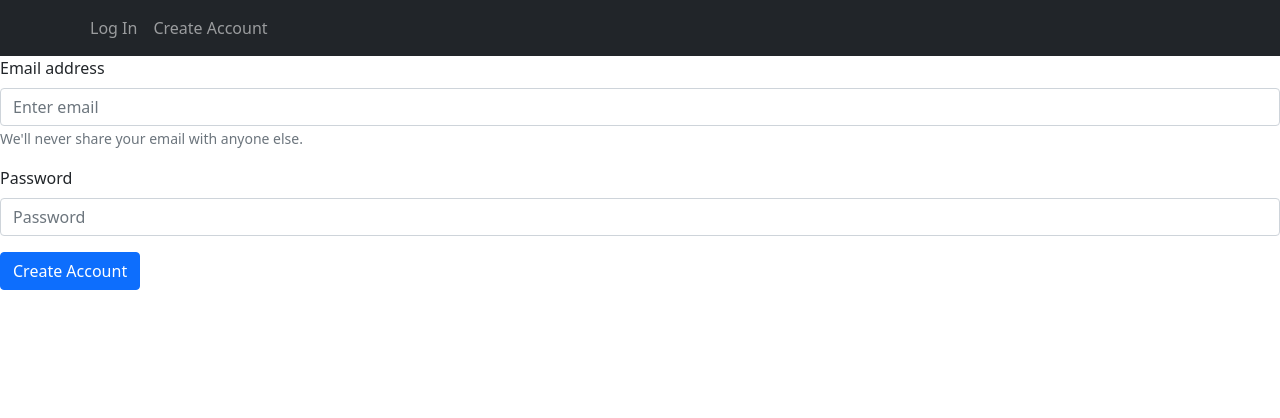
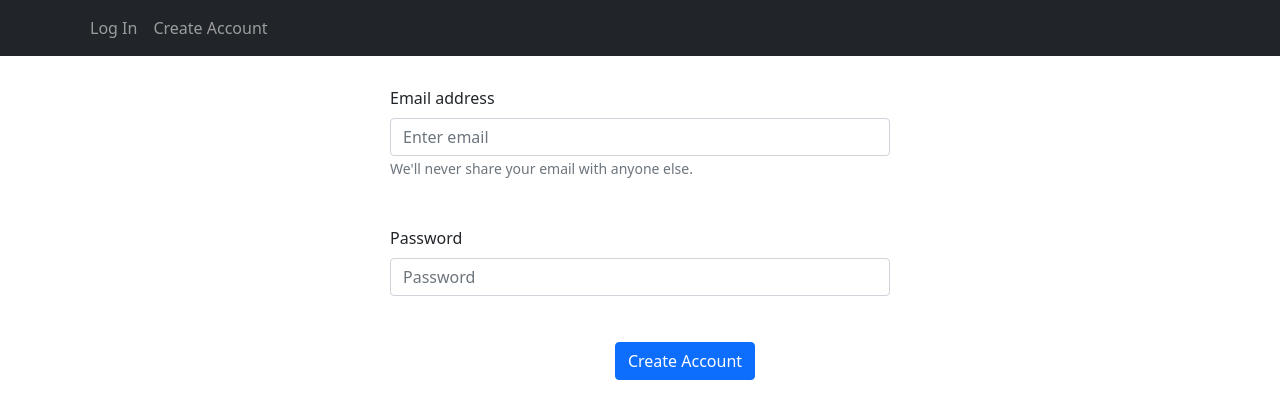
Before and after one commit to RachitSharma2001/ScheduleWebsite, a React (Create React App) app: page /signup in a window 1280 px wide. Shown: the top 418 px of the page. Built offline with nearby package versions, Linux system fonts and the light colour scheme.

Commit message:
Now ui for log in and sign up is fixed

```diff
--- a/src/CreateAccount.jsx
+++ b/src/CreateAccount.jsx
@@ -27,20 +27,26 @@ function SignUp(props) {
 
     return (
         <Form>
-            <Form.Group className="mb-3" controlId="formBasicEmail">
+            <div style={{display: 'flex',  justifyContent:'center', alignItems:'center'}}>
+            <Form.Group className="mb-3" controlId="formBasicEmail" style={{width: "500px", marginTop:"30px", marginLeft: "100px", marginRight: "100px"}}>
                 <Form.Label>Email address</Form.Label>
                 <Form.Control type="email" placeholder="Enter email" onChange={handleEmailChange}/>
                 <Form.Text className="text-muted">
                 We'll never share your email with anyone else.
                 </Form.Text>
             </Form.Group>
+            </div>
 
-            <Form.Group className="mb-3" controlId="formBasicPassword">
+            <div style={{display: 'flex',  justifyContent:'center', alignItems:'center'}}>
+            <Form.Group className="mb-3" controlId="formBasicPassword" style={{width: "500px", marginTop:"30px", marginLeft: "100px", marginRight: "100px"}}>
                 <Form.Label>Password</Form.Label>
                 <Form.Control type="password" placeholder="Password" onChange={handlePasswordChange} />
             </Form.Group>
+            </div>
 
-            <Button onClick={createUser}> Create Account </Button>
+            <div style={{display: 'flex',  justifyContent:'center', alignItems:'center'}}>
+            <Button onClick={createUser} style={{marginTop:"30px", marginLeft: "100px", marginRight: "10px"}}> Create Account </Button>
+            </div>
         </Form>
     );
 }
--- a/src/LogIn.jsx
+++ b/src/LogIn.jsx
@@ -35,20 +35,27 @@ export default function LogIn(props) {
     return (
         <header className="logInHeader">
         <Form>
-            <Form.Group className="mb-3" controlId="formBasicEmail">
+            <div style={{display: 'flex',  justifyContent:'center', alignItems:'center'}}>
+            <Form.Group className="mb-3" controlId="formBasicEmail" style={{width: "500px", marginTop:"30px", marginLeft: "100px", marginRight: "100px"}}>
                 <Form.Label>Email address</Form.Label>
                 <Form.Control type="email" placeholder="Enter email" onChange={handleEmailChange}/>
                 <Form.Text className="text-muted">
                 We'll never share your email with anyone else.
                 </Form.Text>
             </Form.Group>
+            </div>
 
-            <Form.Group className="mb-3" controlId="formBasicPassword">
+            <div style={{display: 'flex',  justifyContent:'center', alignItems:'center'}}>
+            <Form.Group className="mb-3" controlId="formBasicPassword" style={{width: "500px", marginTop:"30px", marginLeft: "100px", marginRight: "100px"}}>
                 <Form.Label>Password</Form.Label>
                 <Form.Control type="password" placeholder="Password" onChange={handlePasswordChange} />
             </Form.Group>
+            </div>
 
-            <Button onClick={authenticateUser}> Sign In </Button>
+            <div style={{display: 'flex',  justifyContent:'center', alignItems:'center'}}>
+            <Button onClick={authenticateUser} style={{marginTop:"30px", marginLeft: "100px", marginRight: "10px"}}> Sign In </Button>
+            </div>
+
         </Form>
         </header>
 
```
Also changed, not shown: 1 other file (tests, documents, lock files or other folders).
